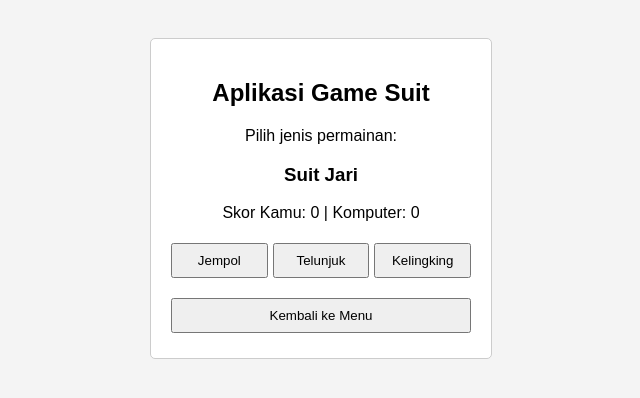
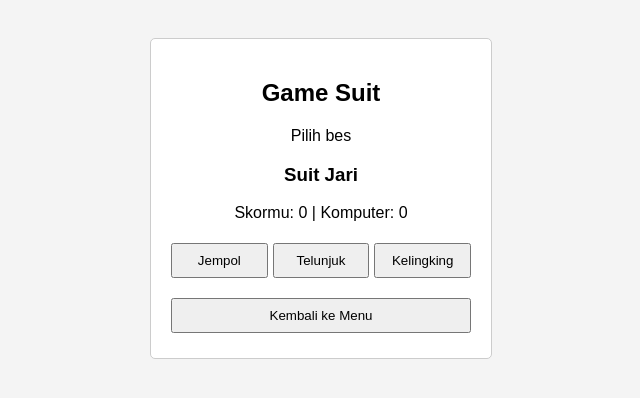
Before and after one commit to MarvelAldino/tugaspkpw, a plain HTML site: page index.html in a window 1280 px wide. Both pictures are taken after a click on the button "3. Suit Jari". Shown: the whole page, without its empty margins (319-959 px from the left). Drawn offline with Linux system fonts and the light colour scheme.

Commit message:
Revise index.html for game title and text changes
Updated game title and some text for clarity.

```diff
--- a/index.html
+++ b/index.html
@@ -2,14 +2,14 @@
 <html lang="id">
 <head>
     <meta charset="UTF-8">
-    <title>Game Suit</title>
+    <title>Suit</title>
     <link rel="stylesheet" href="suit.css">
 </head>
 <body>
 
     <div class="card">
-        <h2>Aplikasi Game Suit</h2>
-        <p>Pilih jenis permainan:</p>
+        <h2>Game Suit</h2>
+        <p>Pilih bes</p>
 
         <!-- Menu Utama -->
         <div id="menu">
@@ -21,7 +21,7 @@
         <!-- Area Game -->
         <div id="game" class="d-none">
             <h3 id="judulGame"></h3>
-            <p>Skor Kamu: <span id="skorUser">0</span> | Komputer: <span id="skorComp">0</span></p>
+            <p>Skormu: <span id="skorUser">0</span> | Komputer: <span id="skorComp">0</span></p>
 
             <div id="tombolPilihan" class="grid-pilihan"></div>
 
```
